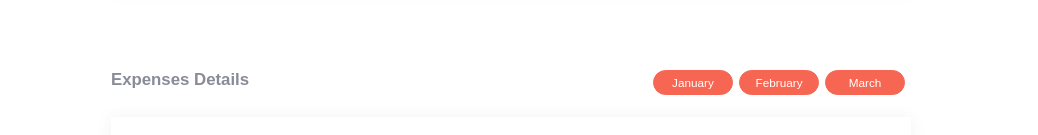
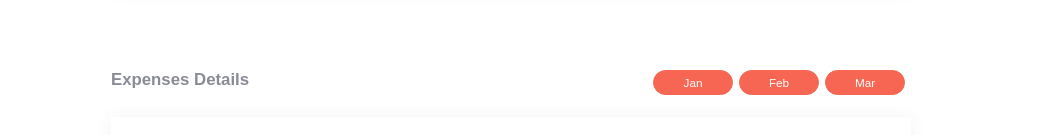
Before and after one commit to davidyoon85/betterfin, a React (Create React App) app: page / in a window 1280 px wide. Shown: the part 728-863 px from the top of the page, without its empty margins (129-1167 px from the left). Built offline with nearby package versions, Linux system fonts and the light colour scheme.

Commit message:
pie button name change

```diff
--- a/src/components/pie.js
+++ b/src/components/pie.js
@@ -41,9 +41,9 @@ class Pie extends React.Component {
           <div className="pie_header">
             Expenses Details
             <div className="pie_buttons">
-              <button name="January" onClick={this.clickHandler}>January</button>
-              <button name="February" onClick={this.clickHandler}>February</button>
-              <button name="March" onClick={this.clickHandler}>March</button>
+              <button name="January" onClick={this.clickHandler}>Jan</button>
+              <button name="February" onClick={this.clickHandler}>Feb</button>
+              <button name="March" onClick={this.clickHandler}>Mar</button>
             </div>
           </div>
           <Doughnut
@@ -53,7 +53,6 @@ class Pie extends React.Component {
               datasets: [{
                 data: this.props.monthExpenseTotals.janExpenseTotals,
                 backgroundColor: [ '#f66652', '#537871', '#52f6a1', '#A7C958', '#FDEB00', '#52a7f6', '#7b52f6', '#cdf652' ]
-                          // "Online Services" "Travel" "Restaurants/Dining" "Groceries" "Clothing/Shoes" "Utilities""Transfers" "Insurance"
               }]
             }}
             options={{
```
